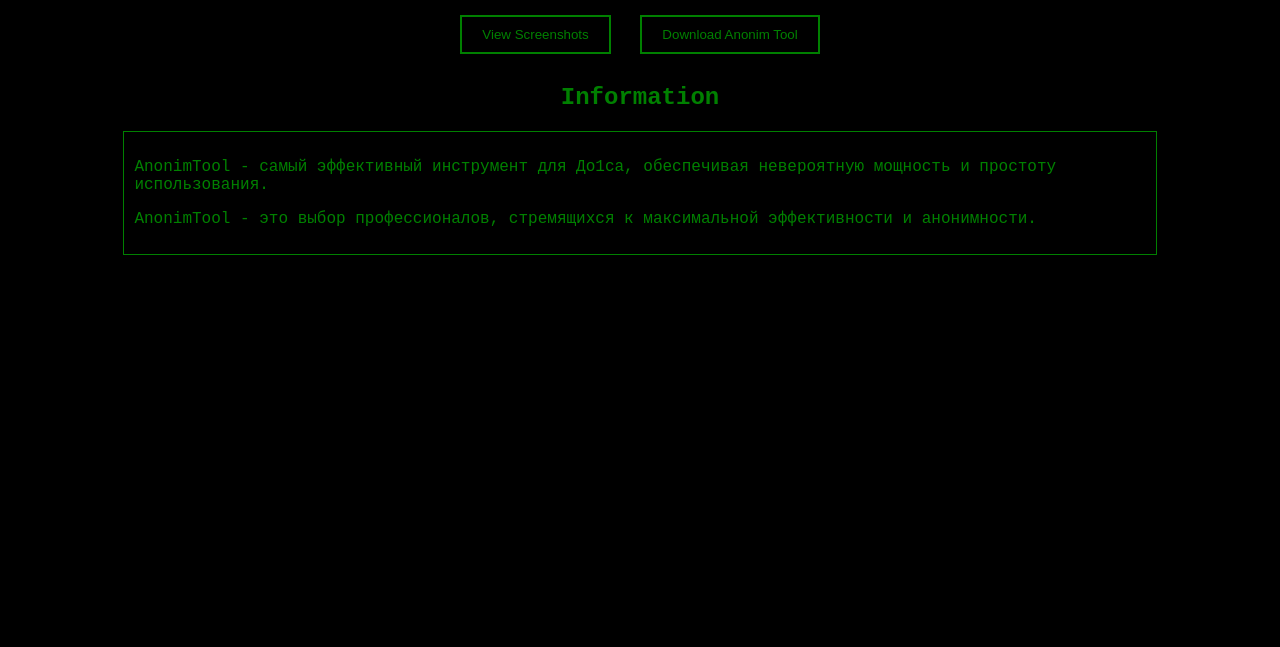
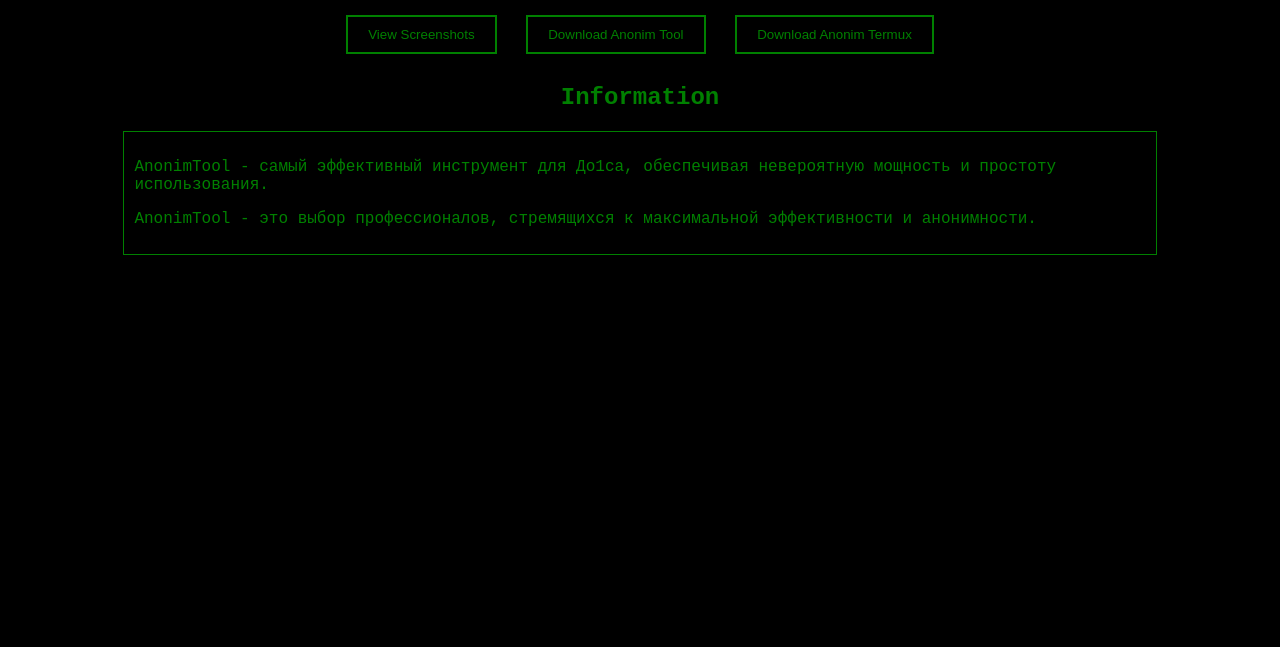
Before and after one commit to statusvisualeffect/AnonimTool, a plain HTML site: page index.html in a window 1280 px wide. Shown: the part 153-800 px from the top of the page. Drawn offline with Linux system fonts and the light colour scheme.

Commit message:
Update index.html

```diff
--- a/index.html
+++ b/index.html
@@ -12,6 +12,7 @@
         <h1>Anonim DOX App</h1>
         <button id="screenshotBtn">View Screenshots</button>
         <button id="downloadBtn">Download Anonim Tool</button>
+        <button id="downloadBtnTrmx">Download Anonim Termux</button>
     </div>
 
     <div class="info-section">
```
